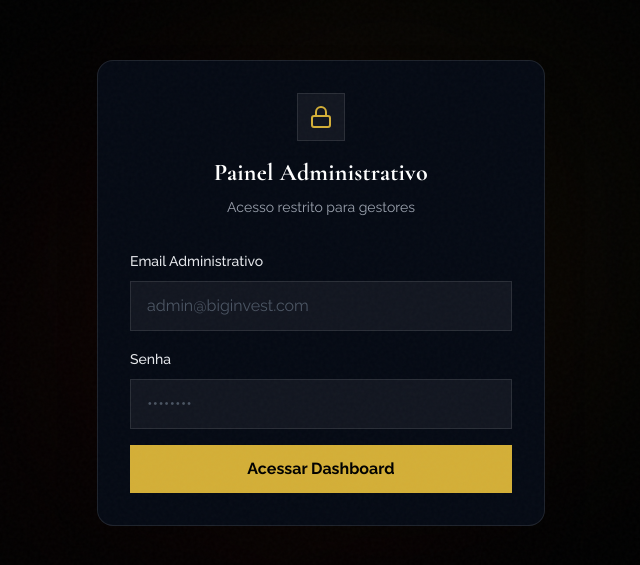
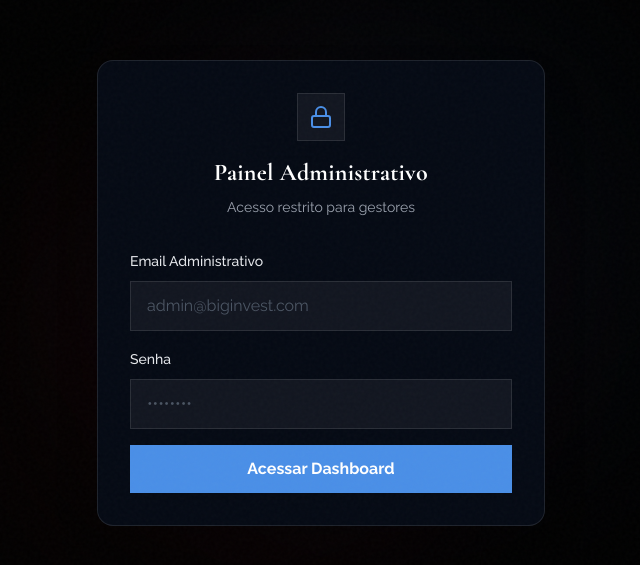
Before and after one commit to theolimaa/lp, a React (Vite) app: page /admin-login in a window 1280 px wide. Shown: the part 107-672 px from the top of the page, without its empty margins (319-959 px from the left). Built offline with nearby package versions, Linux system fonts and the light colour scheme.

Commit message:
Update AdminLoginPage.jsx

```diff
--- a/src/pages/AdminLoginPage.jsx
+++ b/src/pages/AdminLoginPage.jsx
@@ -30,7 +30,7 @@ const AdminLoginPage = () => {
     <div className="min-h-screen bg-black flex items-center justify-center p-4 relative overflow-hidden">
       {/* Background Effects */}
       <div className="absolute top-1/4 left-1/4 w-[500px] h-[500px] bg-red-900/10 rounded-full blur-[120px] pointer-events-none" />
-      <div className="absolute bottom-1/4 right-1/4 w-[500px] h-[500px] bg-[#D4AF37]/5 rounded-full blur-[120px] pointer-events-none" />
+      <div className="absolute bottom-1/4 right-1/4 w-[500px] h-[500px] bg-[#4A8FE7]/5 rounded-full blur-[120px] pointer-events-none" />
 
       <motion.div
         initial={{ opacity: 0, scale: 0.95 }}
@@ -39,7 +39,7 @@ const AdminLoginPage = () => {
       >
         <div className="text-center mb-8">
           <div className="h-12 w-12 bg-white/5 rounded-lg mx-auto flex items-center justify-center mb-4 border border-white/10">
-            <Lock className="text-[#D4AF37] w-6 h-6" />
+            <Lock className="text-[#4A8FE7] w-6 h-6" />
           </div>
           <h1 className="text-2xl font-bold text-white mb-2">Painel Administrativo</h1>
           <p className="text-gray-400 text-sm">Acesso restrito para gestores</p>
@@ -52,7 +52,7 @@ const AdminLoginPage = () => {
               type="email"
               value={email}
               onChange={(e) => setEmail(e.target.value)}
-              className="w-full bg-white/5 border border-white/10 rounded-lg px-4 py-3 text-white placeholder:text-gray-600 focus:outline-none focus:border-[#D4AF37]/50 focus:ring-1 focus:ring-[#D4AF37]/50 transition-all"
+              className="w-full bg-white/5 border border-white/10 rounded-lg px-4 py-3 text-white placeholder:text-gray-600 focus:outline-none focus:border-[#4A8FE7]/50 focus:ring-1 focus:ring-[#4A8FE7]/50 transition-all"
               placeholder="admin@biginvest.com"
             />
           </div>
@@ -63,7 +63,7 @@ const AdminLoginPage = () => {
               type="password"
               value={password}
               onChange={(e) => setPassword(e.target.value)}
-              className="w-full bg-white/5 border border-white/10 rounded-lg px-4 py-3 text-white placeholder:text-gray-600 focus:outline-none focus:border-[#D4AF37]/50 focus:ring-1 focus:ring-[#D4AF37]/50 transition-all"
+              className="w-full bg-white/5 border border-white/10 rounded-lg px-4 py-3 text-white placeholder:text-gray-600 focus:outline-none focus:border-[#4A8FE7]/50 focus:ring-1 focus:ring-[#4A8FE7]/50 transition-all"
               placeholder="••••••••"
             />
           </div>
@@ -71,7 +71,7 @@ const AdminLoginPage = () => {
           <Button
             type="submit"
             disabled={isSubmitting}
-            className="w-full bg-[#D4AF37] hover:bg-[#C4A030] text-black font-bold h-12 text-base mt-2"
+            className="w-full bg-[#4A8FE7] hover:bg-[#2660CC] text-white font-bold h-12 text-base mt-2"
           >
             {isSubmitting ? <Loader2 className="animate-spin" /> : "Acessar Dashboard"}
           </Button>
```
